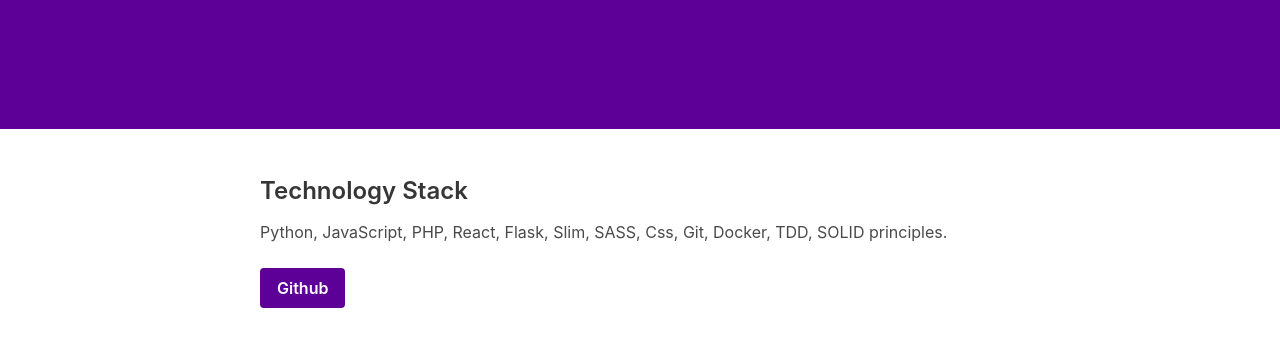
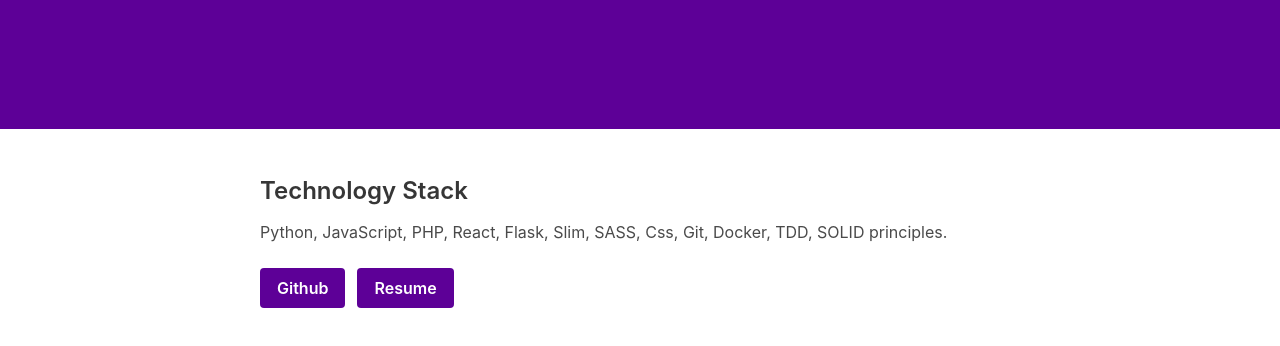
Before and after one commit to purpleweb/purpleweb-website, a website: page index.html in a window 1280 px wide. Shown: the part 258-604 px from the top of the page. Drawn offline with Linux system fonts and the light colour scheme.

Commit message:
add resume

```diff
--- a/index.html
+++ b/index.html
@@ -40,6 +40,11 @@
                   <strong class="has-text-weight-semibold">Github</strong>
                 </a>
               </p>
+              <p class="control">
+                <a class="button is-primary" href="https://docs.google.com/document/d/e/2PACX-1vQ7SdK1ag_v7u9HILcmx3naMGM2xC0-oirrUpU3I0bP1OU4uWxWJkeQB6-9WZP_hPIGqsOqfh_E8c6g/pub">
+                  <strong class="has-text-weight-semibold">Resume</strong>
+                </a>
+              </p>
             </div>
           </div>
         </div>
```
